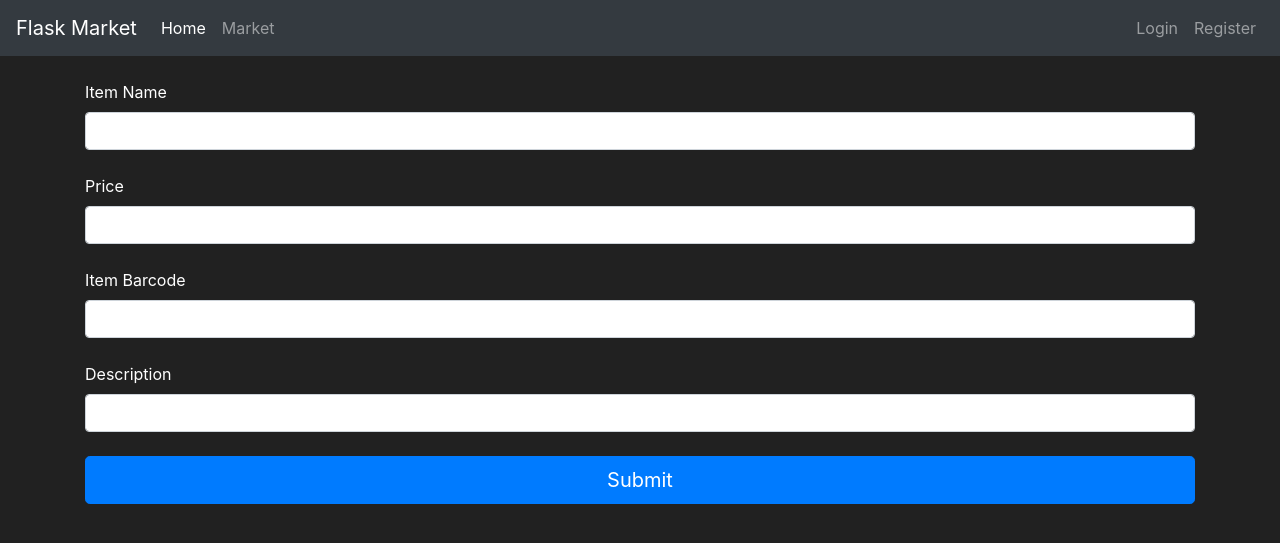
After one commit to DanilaMasters/Market-App, a Flask app: page /add_items in a window 1280 px wide. The commit adds this page. Shown: the top 543 px of the page. Run offline with Flask 3, Linux system fonts and the light colour scheme; some libraries are stand-ins or nearby versions.

Commit message:
added suoer user for createing market items

```diff
--- a/code/market/forms.py
+++ b/code/market/forms.py
@@ -1,4 +1,5 @@
 from flask_wtf import FlaskForm
+from wtforms import IntegerField
 from wtforms.fields.simple import StringField, PasswordField, SubmitField
 from wtforms.validators import Length, Email, EqualTo, DataRequired
 
@@ -19,3 +20,11 @@ class LoginForm(FlaskForm):
 
 class PurchaseForm(FlaskForm):
     purchase_button = SubmitField(label='Submit', validators=[])
+
+
+class AddItemForm(FlaskForm):
+    name = StringField(label='Item Name', validators=[DataRequired()])
+    price = IntegerField(label='Price', validators=[DataRequired()])
+    barcode = StringField(label='Item Barcode', validators=[DataRequired()])
+    description = StringField(label='Description', validators=[DataRequired()])
+    submit = SubmitField(label="Submit")
--- a/code/market/models.py
+++ b/code/market/models.py
@@ -13,6 +13,7 @@ class User(db.Model, UserMixin):
     password_hash = db.Column(db.String(length=60), nullable=False)
     budget = db.Column(db.Integer(), nullable=False, default=1000)
     items = db.relationship('Item', backref='owned_user')
+    is_superuser = db.Column(db.Boolean(), default=False, nullable=True)
 
     @property
     def password(self):
@@ -32,6 +33,10 @@ class User(db.Model, UserMixin):
     def can_purchase(self, item_price):
         return item_price <= self.budget
 
+    @property
+    def _is_superuser(self):
+        return self.is_superuser
+
 class Item(db.Model):
     id = db.Column(db.Integer(), primary_key=True)
     name = db.Column(db.String(length=30), nullable=False, unique=True)
--- a/code/market/routes.py
+++ b/code/market/routes.py
@@ -1,6 +1,6 @@
 from flask import render_template, request, url_for, redirect, flash
 
-from market.forms import LoginForm, PurchaseForm, RegisterForm
+from market.forms import AddItemForm, LoginForm, PurchaseForm, RegisterForm
 from market import app, db
 from market.models import Item, User
 
@@ -27,8 +27,10 @@ def market_page():
             flash(f'You have bought an object', category='success')
         else:
             flash(f'You have got not enough money to buy an object', category='danger')
-    items = Item.query.filter_by(owner=None)
-    owned_items = Item.query.filter_by(owner=current_user.id)
+        return redirect(url_for('market_page'))
+    elif request.method == 'GET':
+        items = Item.query.filter_by(owner=None)
+        owned_items = Item.query.filter_by(owner=current_user.id)
     return render_template('market.html', items=items, purchase_form=purchase_form, owned_items=owned_items)
 
 
@@ -69,3 +71,15 @@ def logout():
     logout_user()
     flash('You are logged out!', category='info')
     return redirect(url_for('home_page'))
+
+@app.route('/add_items', methods=['POST', 'GET'])
+def add_items_page():
+    form = AddItemForm()
+    if form.validate_on_submit():
+        item = Item(name=form.name.data, price=form.price.data, barcode=form.barcode.data, description=form.description.data)
+        if item:
+            db.session.add(item)
+            db.session.commit()
+            flash('Item successfully added!', category='success')
+            return redirect(url_for('market_page'))
+    return render_template('add_item.html', form=form)
--- /dev/null
+++ b/code/market/templates/add_item.html
@@ -0,0 +1,22 @@
+{% extends 'base.html' %}
+
+{% block title %}Add Item{% endblock title %}
+
+{% block content %}
+<body class="">
+    <div class="container">
+        <form method="post">
+            {{ form.hidden_tag() }}
+            {% for field in form if field.name != 'csrf_token' %}
+                <br>
+                {% if field.name == 'submit' %}
+                    {{ field(class='btn btn-lg btn-block btn-primary') }}
+                {% else %}
+                    {{ field.label }}
+                    {{ field(class='form-control') }}
+                {% endif %}
+            {% endfor %}
+        </form>
+    </div>
+</body>
+{% endblock content %}
--- a/code/market/templates/base.html
+++ b/code/market/templates/base.html
@@ -34,6 +34,13 @@
             </li>
         </ul>
           {% if current_user.is_authenticated %}
+            {% if current_user._is_superuser %}
+            <ul class="navbar-nav">
+                <li class="nav-item">
+                    <a href="{{ url_for('add_items_page') }}" class="nav-link">Add Items</a>
+                </li>
+            </ul>
+            {% endif %}
             <ul class="navbar-nav">
                 <li class="nav-item">
                     <a class="nav-link" style="color: lawngreen; font-weight: bold">
```
Also changed, not shown: code/instance/market.db.
